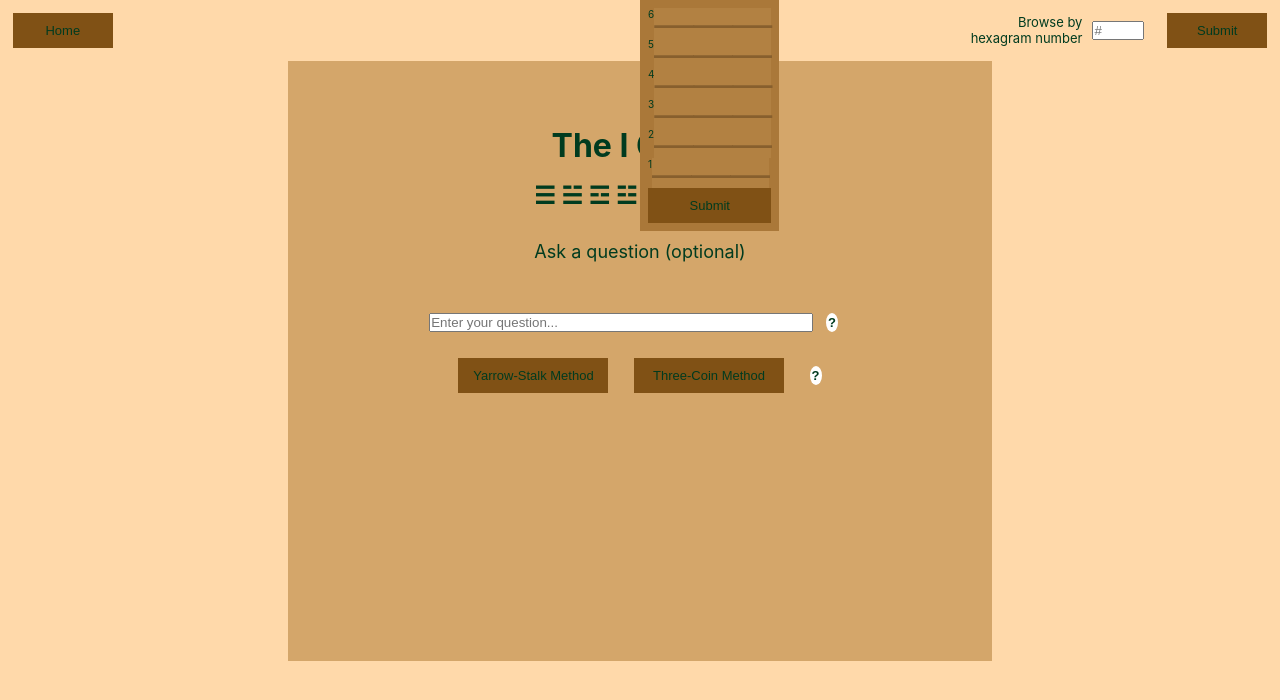
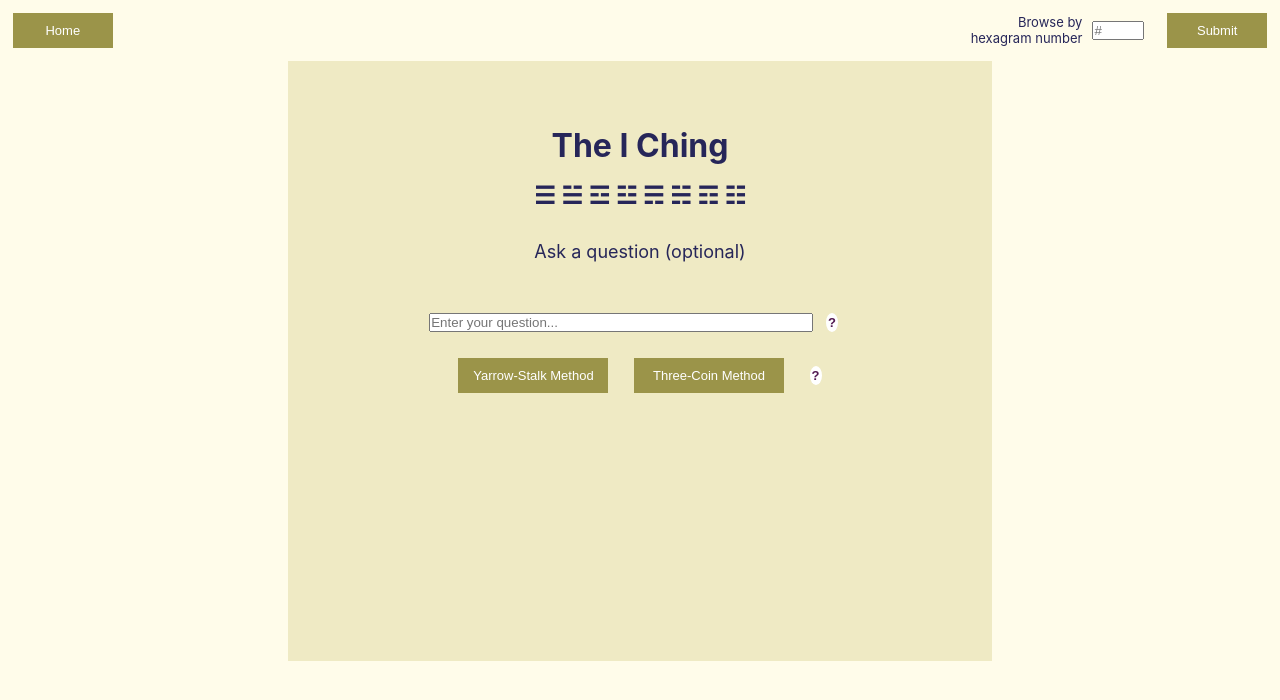
Before and after one commit to jkranak/iching-pwa, a React (Create React App) app in the folder iching/: page / in a window 1280 px wide. Shown: the top 700 px of the page. Built offline with nearby package versions, Linux system fonts and the light colour scheme.

Commit message:
style: color changes

```diff
--- a/iching/src/components/Navbar.tsx
+++ b/iching/src/components/Navbar.tsx
@@ -12,7 +12,7 @@ export default function Navbar (): ReactElement {
         className="navbar__home navbar__button"
         onClick={() => history.push('/')}
       >Home</button>
-      <LineSelect />
+      {/* <LineSelect /> */}
       <form className="navbar__browse"
         onChange={(e: React.FormEvent<HTMLFormElement>) => setHexNumber((e.target as HTMLInputElement).value)}
         onSubmit={() => history.push(`/browse/${hexNumber}`)}>
--- a/iching/src/interfaces/result.ts
+++ b/iching/src/interfaces/result.ts
@@ -1,6 +1,13 @@
 export interface ResultI {
-  divination?: string[]
+  divination: string[]
   numbers: string[]
   lines: string[]
   question?: string
 }
+
+export const emptyResult: ResultI = {
+  divination: [''],
+  numbers: [''],
+  lines: [''],
+  question: ''
+}
--- a/iching/src/pages/Browse.tsx
+++ b/iching/src/pages/Browse.tsx
@@ -12,7 +12,7 @@ interface Params {
 
 export default function Browse (): ReactElement {
   const {hex}: Params = useParams();
-  const result: ResultI = {numbers: [hex], lines: ['1', '2', '3', '4', '5', '6']}
+  const result: ResultI = {divination: [''], numbers: [hex], lines: ['1', '2', '3', '4', '5', '6']}
   if (Number(hex) > 64 || Number(hex) < 1) {
     return (
       <div>
--- a/iching/src/pages/Result.tsx
+++ b/iching/src/pages/Result.tsx
@@ -12,10 +12,9 @@ interface Params {
   div: string
   question: string
 }
-
 export default function Result (): ReactElement {
   const {div, question}: Params = useParams();
-  const result: ResultI | null = otherInfo(div, question);
+  const result: ResultI = otherInfo(div, question);
   const [onLeftHover, setOnLeftHover] = useState(false);
   const [onRightHover, setOnRightHover] = useState(false);
 
@@ -27,7 +26,7 @@ export default function Result (): ReactElement {
     else return '';
   }
 
-  if (result === null) {
+  if (result.numbers[0] === '') {
     return (
       <div>
         <Redirect to={'/404'}/>
@@ -48,12 +47,13 @@ export default function Result (): ReactElement {
               </tr>
             </thead>
             <tbody>
-              {result?["divination"].map((el, index) => (
+
+              {result["divination"].map((el, index) => (
               <tr key={index + 30}>
                 <td className="result__linenum">{6 - index}</td>
                 <td className="result__hexlines result__lines" dangerouslySetInnerHTML={{__html: lineRender(el)}}></td>
               </tr>
-              )): <></>}
+              ))}
             </tbody>
           </table>
           {result["question"] && <><h3>Your question:</h3> <p className="result__questiontext">{result["question"]}</p></>}
--- a/iching/src/sass/abstracts/_variables.scss
+++ b/iching/src/sass/abstracts/_variables.scss
@@ -1,38 +1,82 @@
-$color-primary-main: #AA7839;
-$color-primary-lighter: #FFD9AA;
-$color-primary-light: #D4A66A;
-$color-primary-dark: #805115;
-$color-primary-darker: #552F00;
 
-$color-secondary-main: #333676;
-$color-secondary-lighter: #7F81B1;
-$color-secondary-light: #545894;
-$color-secondary-dark: #191C59;
-$color-secondary-darker: #080B3B;
+// $color-primary-main: rgba(170,120, 57,$opacity1);
+// $color-primary-lighter: rgba(255,217,170,$opacity1);
+// $color-primary-light: rgba(212,165,106,$opacity1);
+// $color-primary-dark: rgba(128, 81, 22,$opacity2);
+// $color-primary-darker: rgba( 85, 48,  0,$opacity2);
 
-$color-tertiary-main: #277650;
-$color-tertiary-lighter: #76B295;
-$color-tertiary-light: #4A9470;
-$color-tertiary-dark: #0F5935;
-$color-tertiary-darker: #003B1F;
+// $color-secondary-main: rgba( 51, 54,118,$opacity2);
+// $color-secondary-lighter: rgba(127,129,177,$opacity2);
+// $color-secondary-light: rgba( 84, 88,147,$opacity2);
+// $color-secondary-dark: rgba( 26, 29, 89,$opacity2);
+// $color-secondary-darker: rgba(  9, 11, 59,$opacity2);
 
-// $color-primary-main: #BBB46D;
-// $color-primary-lighter: #fcfbec;
-// $color-primary-light: #DFDAA0;
-// $color-primary-dark: #9B9449;
-// $color-primary-darker: #7F7729;
+// $color-tertiary-main: rgba( 40,118, 81,$opacity2);
+// $color-tertiary-lighter: rgba(118,177,149,$opacity2);
+// $color-tertiary-light: rgba( 74,148,112,$opacity2);
+// $color-tertiary-dark: rgba( 15, 89, 54,$opacity2);
+// $color-tertiary-darker: rgba(  0, 59, 31,$opacity2);
 
-// $color-secondary-main: #7A477A;
-// $color-secondary-lighter: #B195B1;
-// $color-secondary-light: #916891;
-// $color-secondary-dark: #652F65;
-// $color-secondary-darker: #521A52;
+$opacity1: 0.5;
+$opacity2: 1;
 
-// $color-tertiary-main: #545483;
-// $color-tertiary-lighter: #A3A3BC;
-// $color-tertiary-light: #77779C;
-// $color-tertiary-dark: #3C3C6D;
-// $color-tertiary-darker: #262659;
+$color-primary-main: rgba(187,180,109,$opacity1);
+$color-primary-lighter: rgba(255,251,215,$opacity1);
+$color-primary-light: rgba(223,218,160,$opacity1);
+$color-primary-dark: rgba(155,148, 73,$opacity2);
+$color-primary-darker: rgba(127,119, 41,$opacity2);
+
+$color-secondary-main: rgba(122, 71,122,$opacity2);
+$color-secondary-lighter: rgba(177,149,177,$opacity2);
+$color-secondary-light: rgba(145,104,145,$opacity2);
+$color-secondary-dark: rgba(101, 47,101,$opacity2);
+$color-secondary-darker: rgba( 82, 26, 82,$opacity2);
+
+$color-tertiary-main: rgba( 84, 84,131,$opacity2);
+$color-tertiary-lighter: rgba(163,163,188,$opacity2);
+$color-tertiary-light: rgba(119,119,156,$opacity2);
+$color-tertiary-dark: rgba( 60, 60,109,$opacity2);
+$color-tertiary-darker: rgba( 38, 38, 89,$opacity2);
+$color-bright: white;
+
+// $color-primary-main: rgba(170,120, 57,$opacity1);
+// $color-primary-lighter: rgba(255,217,170,$opacity1);
+// $color-primary-light: rgba(212,166,106,$opacity1);
+// $color-primary-dark: rgba(128, 81, 21,$opacity2);
+// $color-primary-darker: rgba( 85, 47,  0,$opacity2);
+
+// $color-secondary-main: rgba( 51, 54,118,$opacity1);
+// $color-secondary-lighter: rgba(127,129,177,$opacity1);
+// $color-secondary-light: rgba( 84, 88,148,$opacity1);
+// $color-secondary-dark: rgba( 25, 28, 89,$opacity2);
+// $color-secondary-darker: rgba(  8, 11, 59,$opacity2);
+
+// $color-tertiary-main: rgba( 39,118, 80,$opacity1);
+// $color-tertiary-lighter: rgba(118,178,149,$opacity1);
+// $color-tertiary-light: rgba( 74,148,112,$opacity1);
+// $color-tertiary-dark: rgba( 15, 89, 53,$opacity2);
+// $color-tertiary-darker: rgba(  0, 59, 31,$opacity2);
+
+
+
+// $color-primary-main: rgba( 50, 56,117,$opacity1);
+// $color-primary-lighter: rgba(125,130,176,$opacity1);
+// $color-primary-light: rgba( 83, 89,147,$opacity1);
+// $color-primary-dark: rgba( 25, 31, 88,$opacity2);
+// $color-primary-darker: rgba(  8, 13, 59,$opacity2);
+
+// $color-secondary-main: rgba(170,157, 57,$opacity2);
+// $color-secondary-lighter: rgba(255,245,170,$opacity2);
+// $color-secondary-light: rgba(212,201,106,$opacity2);
+// $color-secondary-dark: rgba(128,116, 21,$opacity2);
+// $color-secondary-darker: rgba( 85, 75,  0,$opacity2);
+
+// $color-tertiary-main: rgba(170,118, 57,$opacity2);
+// $color-tertiary-lighter: rgba(255,216,170,$opacity2);
+// $color-tertiary-light: rgba(212,164,106,$opacity2);
+// $color-tertiary-dark: rgba(128, 79, 21,$opacity2);
+// $color-tertiary-darker: rgba( 85, 46,  0,$opacity2);
+
 
 $box-shadow: 0px 4px 4px rgba(0, 0, 0, 0.25);
 
--- a/iching/src/sass/base/_base.scss
+++ b/iching/src/sass/base/_base.scss
@@ -21,7 +21,7 @@ a {
 button {
   border: none;
   background-color: $color-primary-dark;
-  color: inherit;
+  color: white;
   font-size: inherit;
   padding: 1rem;
   margin: 1vw;
--- a/iching/src/sass/components/switch.scss
+++ b/iching/src/sass/components/switch.scss
@@ -1,11 +1,14 @@
 .switch {
   text-align: center;
-  background-color: $color-primary-darker;
+  background-color: $color-primary-dark;
   position: sticky;
   top: 5vw;
   left: 1.5vw;
   width: 12rem;
   padding: .3rem;
+  button {
+    background-color: $color-primary-darker;
+  }
   @include tablet {
     width: 8rem;
     left: 1vw;
@@ -23,13 +26,13 @@
   }
   p {
     margin: .5rem 0;
-    color: $color-primary-lighter;
+    color: $color-bright;
     @include mini {
       font-size: .9rem;
     }
   }
   a {
-    color: $color-primary-light;
+    color: $color-bright;
   }
   button {
     width: 8rem;
--- a/iching/src/sass/pages/home.scss
+++ b/iching/src/sass/pages/home.scss
@@ -58,6 +58,7 @@
     background-color: white;
     border-radius: 100%;
     font-weight: 800;
+    color: $color-secondary-darker;
   }
   @include tablet {
     width: 70vw;
--- a/iching/src/sass/pages/result.scss
+++ b/iching/src/sass/pages/result.scss
@@ -31,7 +31,7 @@
     text-align: right;
     padding: 0 1.2rem;
     background-color: $color-primary-darker;
-    color: $color-primary-lighter;
+    color: $color-bright;
   }
   &__hexlines {
     font-size: 2.5rem;
@@ -62,6 +62,7 @@
   &__hexagram {
     font-size: 7rem;
     background-color: $color-primary-light;
+    color: $color-secondary-darker;
     padding: 0;
     margin: .2rem;
   }
--- a/iching/src/services/divination.tsx
+++ b/iching/src/services/divination.tsx
@@ -1,5 +1,5 @@
 import { HexNumberDict } from '../interfaces/dictionary';
-import {ResultI} from '../interfaces/result';
+import {ResultI, emptyResult} from '../interfaces/result';
 const hexNumber: HexNumberDict = require('../data/hexnumber.json');
 
 
@@ -40,13 +40,13 @@ export function hexagram (method: string) {
   return divination.join('');
 }
 
-export function otherInfo (divStr: string, question: string): ResultI | null {
-  if (!divStr) return null;
+export function otherInfo (divStr: string, question: string): ResultI {
+  if (!divStr) return emptyResult;
   const divination = divStr.split('');
-  if (divination.length !== 6) return null;
+  if (divination.length !== 6) return emptyResult;
   for (let num of divination) {
     if (Number(num) < 6) {
-      return null;
+      return emptyResult;
     }
   }
   if (divination.includes('6') || divination.includes('9')) {
```
